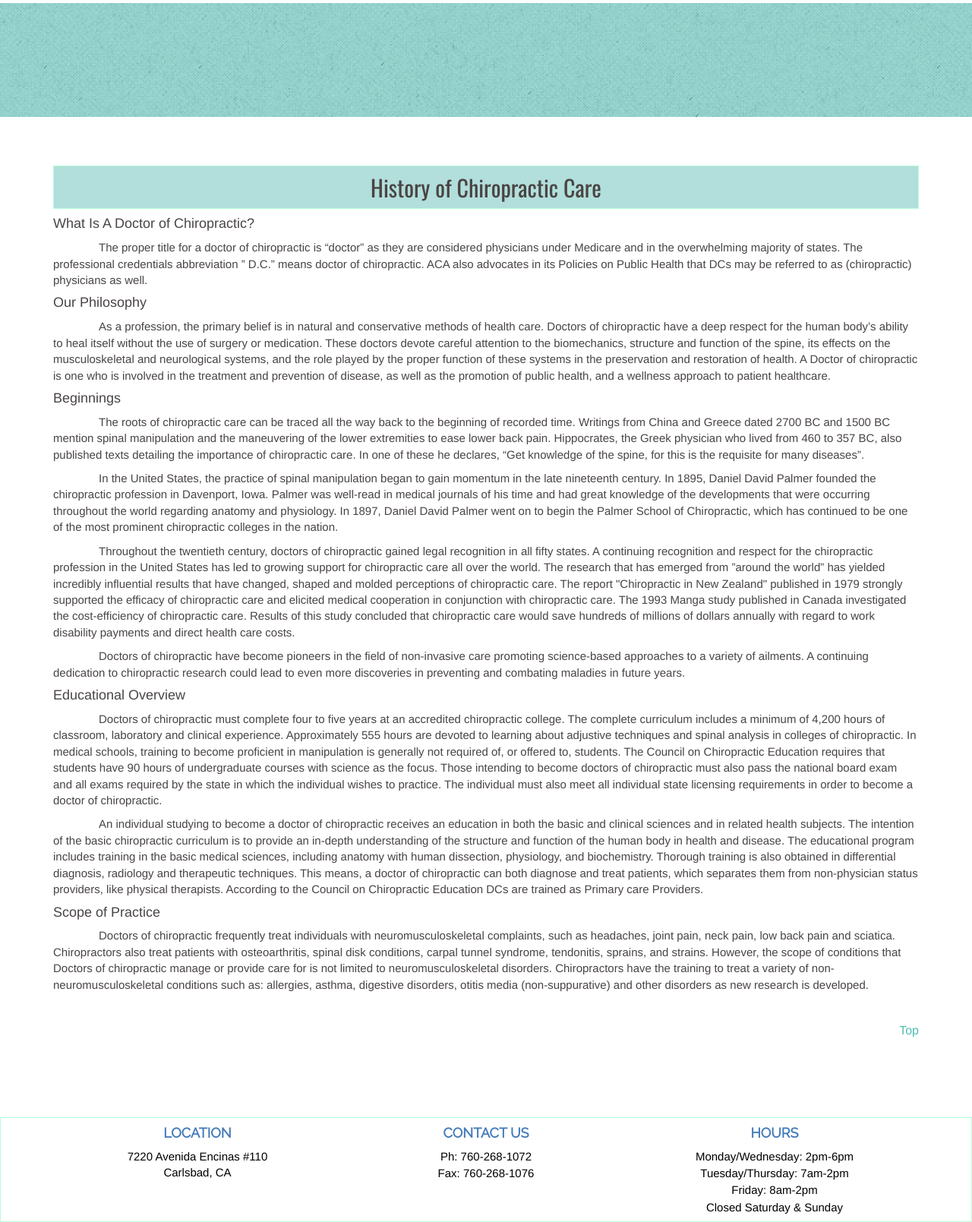
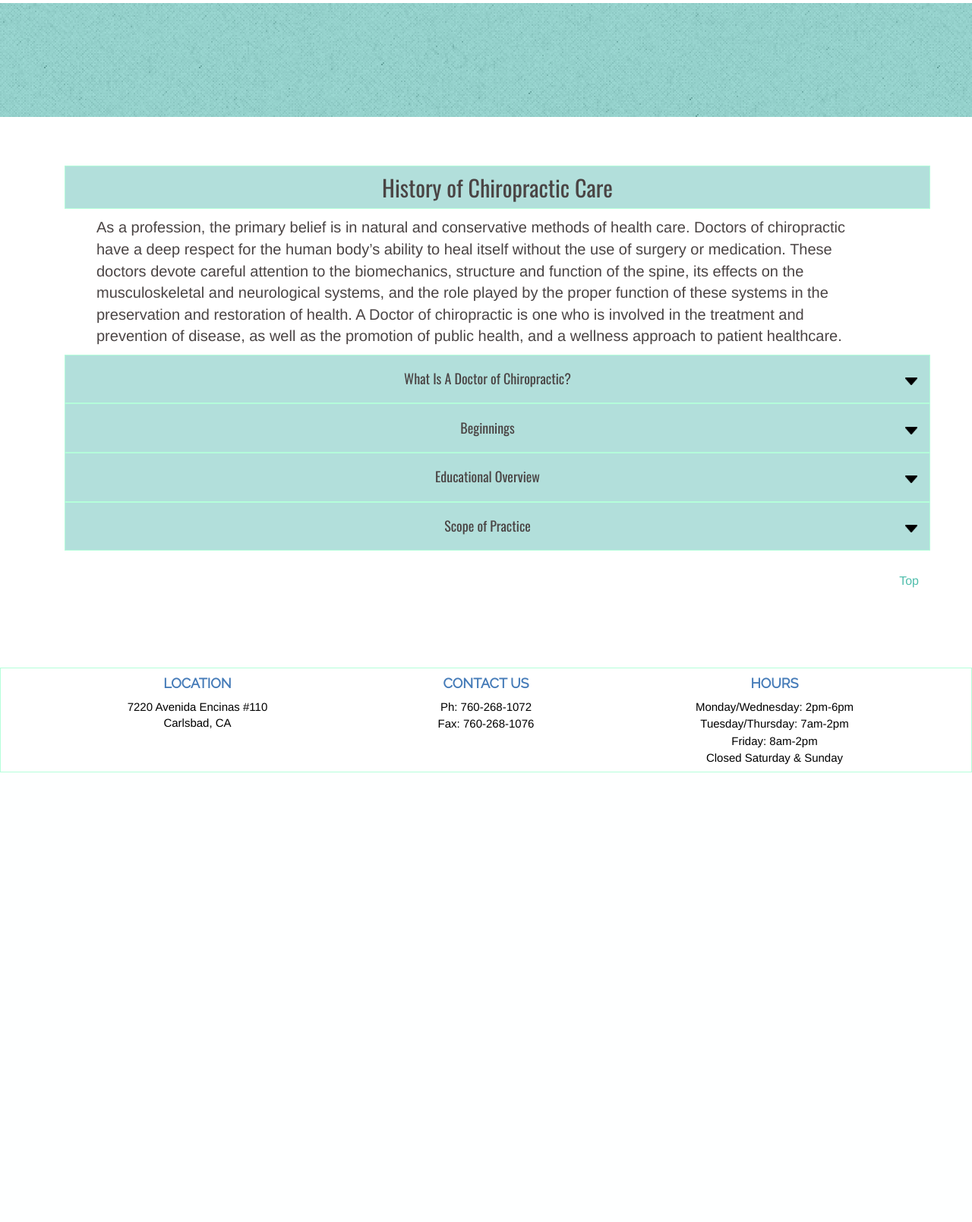
Before and after one commit to kcharner/chiro_to_publish, a PHP site: page /care.html in a window 1280 px wide. Shown: the part 3273-4882 px from the top of the page at 76% size. After the commit the page ends 4290 px from the top, so only its background shows below. Run offline with PHP 8.4, Linux system fonts and the light colour scheme; some libraries are stand-ins or nearby versions.

Commit message:
added code for stacking care history section

```diff
--- a/assets/css/style.css
+++ b/assets/css/style.css
@@ -256,7 +256,7 @@ footer {
 	margin-left: 40%;
 }
 
-#perfCare {
+.perfCare {
 	width: 90%;
 	margin-left: 5%;
 	font-size: 20px;
--- a/care.html
+++ b/care.html
@@ -172,7 +172,7 @@
 	<section id="performance-care" class="container content offset">
 			<h2 class="subHeaders">Performance Care</h2>
 			<div class="col-lg-12">
-				<p class="careInfo" id="perfCare">Performance care is a soft tissue treatment to improve an athlete’s performance in his or her chosen sport. Difficult training regimens, repetitive motions (swimming, running, cycling, MMA) and overworked muscles all place a great deal of stress on an athlete’s body.</p>
+				<p class="careInfo perfCare">Performance care is a soft tissue treatment to improve an athlete’s performance in his or her chosen sport. Difficult training regimens, repetitive motions (swimming, running, cycling, MMA) and overworked muscles all place a great deal of stress on an athlete’s body.</p>
 			</div>
 			<div class="col-lg-6 solution">
 				<h4 class="contactDetails">The Problem: Soft Tissue Damage</h4>
@@ -325,29 +325,65 @@
 
 <!-- History Section -->
 		<section id="history" class="container content offset">
+			<div class="container">
 			<h2 class="subHeaders">History of Chiropractic Care</h2>
-			<div>
-				<h4>What Is A Doctor of Chiropractic?</h4>
-				<p class="careInfo">The proper title for a doctor of chiropractic is “doctor” as they are considered physicians under Medicare and in the overwhelming majority of states. The professional credentials abbreviation ” D.C.” means doctor of chiropractic. ACA also advocates in its Policies on Public Health that DCs may be referred to as (chiropractic) physicians as well.</p>
-				<h4>Our Philosophy</h4>
-				<p class="careInfo">As a profession, the primary belief is in natural and conservative methods of health care. Doctors of chiropractic have a deep respect for the human body’s ability to heal itself without the use of surgery or medication. These doctors devote careful attention to the biomechanics, structure and function of the spine, its effects on the musculoskeletal and neurological systems, and the role played by the proper function of these systems in the preservation and restoration of health. A Doctor of chiropractic is one who is involved in the treatment and prevention of disease, as well as the promotion of public health, and a wellness approach to patient healthcare.</p>
 			</div>
 			<div>
-				<h4>Beginnings</h4>
+				<p class="careInfo perfCare">As a profession, the primary belief is in natural and conservative methods of health care. Doctors of chiropractic have a deep respect for the human body’s ability to heal itself without the use of surgery or medication. These doctors devote careful attention to the biomechanics, structure and function of the spine, its effects on the musculoskeletal and neurological systems, and the role played by the proper function of these systems in the preservation and restoration of health. A Doctor of chiropractic is one who is involved in the treatment and prevention of disease, as well as the promotion of public health, and a wellness approach to patient healthcare.</p>
+			</div>
+			<div class="container">
+				<div class="subHeaders">
+					<h4>What Is A Doctor of Chiropractic?
+						<span>
+							<img src="assets/images/down-arrow.png" class="patients-arrow" data-state="inactive">
+						</span>
+					</h4>
+				</div>
+				<div class="collapse-text">
+					<p class="careInfo">The proper title for a doctor of chiropractic is “doctor” as they are considered physicians under Medicare and in the overwhelming majority of states. The professional credentials abbreviation ” D.C.” means doctor of chiropractic. ACA also advocates in its Policies on Public Health that DCs may be referred to as (chiropractic) physicians as well.</p>
+				</div>
+			</div>
+			<div class="container">
+				<div class="subHeaders">
+					<h4>Beginnings
+						<span>
+							<img src="assets/images/down-arrow.png" class="patients-arrow" data-state="inactive">
+						</span>
+					</h4>
+				</div>
+				<div class="collapse-text">
 					<p class="careInfo">The roots of chiropractic care can be traced all the way back to the beginning of recorded time. Writings from China and Greece dated 2700 BC and 1500 BC mention spinal manipulation and the maneuvering of the lower extremities to ease lower back pain. Hippocrates, the Greek physician who lived from 460 to 357 BC, also published texts detailing the importance of chiropractic care. In one of these he declares, “Get knowledge of the spine, for this is the requisite for many diseases”.</p>
 					<p class="careInfo">In the United States, the practice of spinal manipulation began to gain momentum in the late nineteenth century. In 1895, Daniel David Palmer founded the chiropractic profession in Davenport, Iowa. Palmer was well-read in medical journals of his time and had great knowledge of the developments that were occurring throughout the world regarding anatomy and physiology. In 1897, Daniel David Palmer went on to begin the Palmer School of Chiropractic, which has continued to be one of the most prominent chiropractic colleges in the nation.</p>
 					<p class="careInfo">Throughout the twentieth century, doctors of chiropractic gained legal recognition in all fifty states. A continuing recognition and respect for the chiropractic profession in the United States has led to growing support for chiropractic care all over the world. The research that has emerged from ”around the world” has yielded incredibly influential results that have changed, shaped and molded perceptions of chiropractic care. The report "Chiropractic in New Zealand" published in 1979 strongly supported the efficacy of chiropractic care and elicited medical cooperation in conjunction with chiropractic care. The 1993 Manga study published in Canada investigated the cost-efficiency of chiropractic care. Results of this study concluded that chiropractic care would save hundreds of millions of dollars annually with regard to work disability payments and direct health care costs.</p>
 					<p class="careInfo">Doctors of chiropractic have become pioneers in the field of non-invasive care promoting science-based approaches to a variety of ailments. A continuing dedication to chiropractic research could lead to even more discoveries in preventing and combating maladies in future years.</p>
 				</div>
-			<div>
-				<h4>Educational Overview</h4>
+			</div>
+			<div class="container">
+				<div class="subHeaders">
+					<h4>Educational Overview
+						<span>
+							<img src="assets/images/down-arrow.png" class="patients-arrow" data-state="inactive">
+						</span>
+					</h4>
+				</div>
+				<div class="collapse-text">
 					<p class="careInfo">Doctors of chiropractic must complete four to five years at an accredited chiropractic college. The complete curriculum includes a minimum of 4,200 hours of classroom, laboratory and clinical experience. Approximately 555 hours are devoted to learning about adjustive techniques and spinal analysis in colleges of chiropractic. In medical schools, training to become proficient in manipulation is generally not required of, or offered to, students. The Council on Chiropractic Education requires that students have 90 hours of undergraduate courses with science as the focus.
 					Those intending to become doctors of chiropractic must also pass the national board exam and all exams required by the state in which the individual wishes to practice. The individual must also meet all individual state licensing requirements in order to become a doctor of chiropractic.</p>
 					<p class="careInfo">An individual studying to become a doctor of chiropractic receives an education in both the basic and clinical sciences and in related health subjects. The intention of the basic chiropractic curriculum is to provide an in-depth understanding of the structure and function of the human body in health and disease. The educational program includes training in the basic medical sciences, including anatomy with human dissection, physiology, and biochemistry. Thorough training is also obtained in differential diagnosis, radiology and therapeutic techniques. This means, a doctor of chiropractic can both diagnose and treat patients, which separates them from non-physician status providers, like physical therapists. According to the Council on Chiropractic Education DCs are trained as Primary care Providers.</p>
 				</div>
-			<div>
-				<h4>Scope of Practice</h4>
+			</div>
+			<div class="container">
+				<div class="subHeaders">
+					<h4>Scope of Practice
+						<span>
+							<img src="assets/images/down-arrow.png" class="patients-arrow" data-state="inactive">
+						</span>
+					</h4>
+				</div>
+				<div class="collapse-text">
 					<p class="careInfo">Doctors of chiropractic frequently treat individuals with neuromusculoskeletal complaints, such as headaches, joint pain, neck pain, low back pain and sciatica. Chiropractors also treat patients with osteoarthritis, spinal disk conditions, carpal tunnel syndrome, tendonitis, sprains, and strains. However, the scope of conditions that Doctors of chiropractic manage or provide care for is not limited to neuromusculoskeletal disorders. Chiropractors have the training to treat a variety of non-neuromusculoskeletal conditions such as: allergies, asthma, digestive disorders, otitis media (non-suppurative) and other disorders as new research is developed.</p>
+				</div>
+
 			</div>
 			<br>
 			<a href="#top-link-target" class="nav-link top-link">Top</a>
@@ -383,5 +419,7 @@
 <script src="https://maxcdn.bootstrapcdn.com/bootstrap/3.3.7/js/bootstrap.min.js"></script>
 <script type="text/javascript" src="assets/js/parallax.js"></script>
 <script type="text/javascript" src="assets/js/carousel.js"></script>
+<script type="text/javascript" src="assets/js/testimonial.js"></script>
+
 </body>
 </html>
```
Lines whose indentation alone changed are shown as unchanged.
